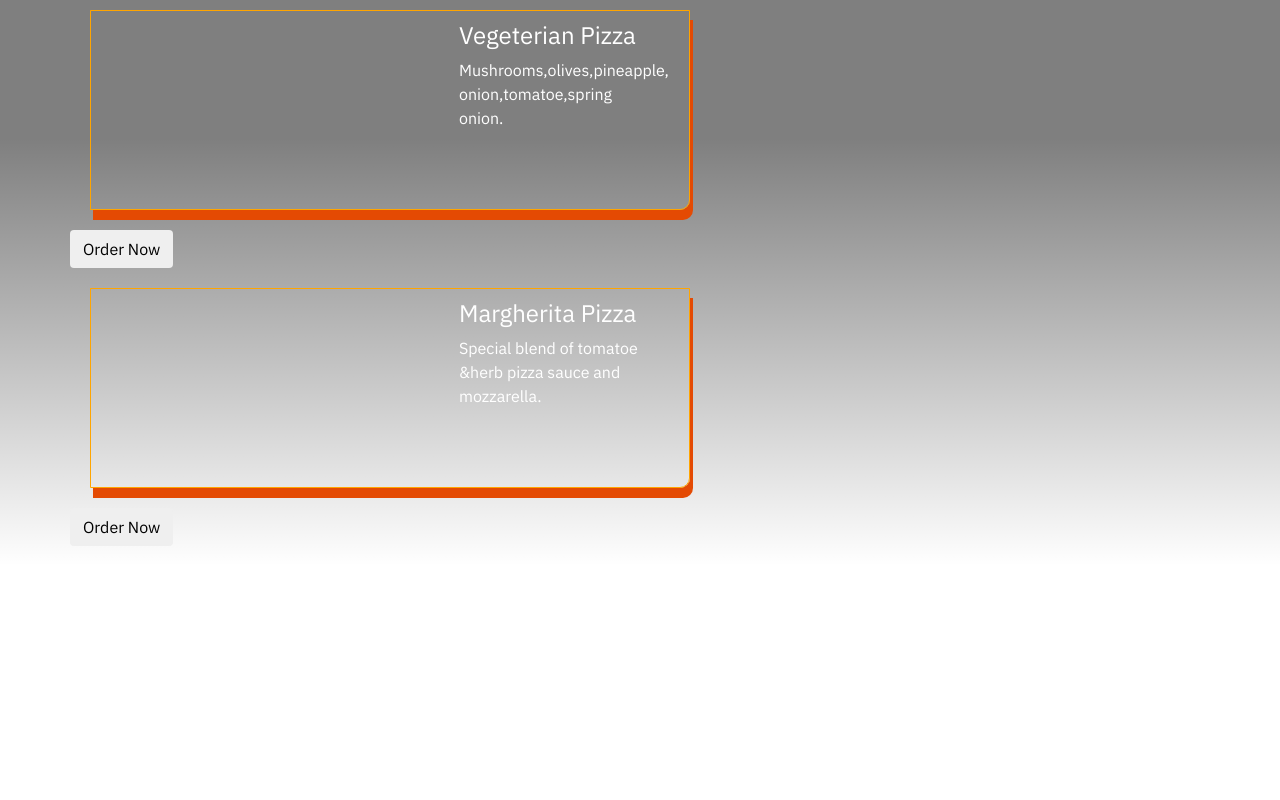
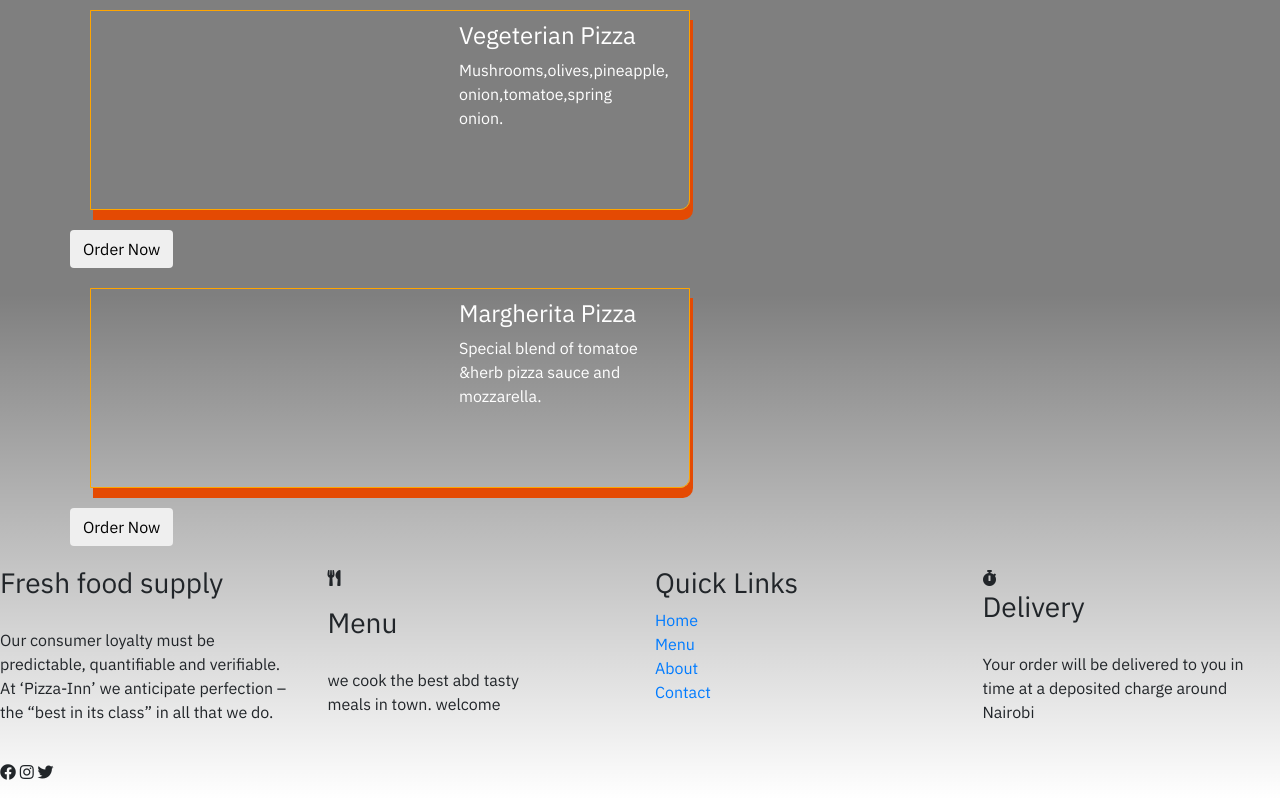
Before and after one commit to EsauKip/Pizza-inn, a plain HTML site: page menu.html in a window 1280 px wide. Shown: the part 714-1514 px from the top of the page. Before the commit the page ends 1280 px from the top, so only its background shows below. Drawn offline with nearby package versions, Linux system fonts and the light colour scheme.

Commit message:
add headers,paragtaphs,icons and links

```diff
--- a/menu.html
+++ b/menu.html
@@ -266,6 +266,34 @@
             </div>
         </div>
     </div>
+    <footer>
+        <div class="row">
+            <div class="col-md-3">
+                <h3>Fresh food supply</h3>
+                <p class="container">Our consumer loyalty must be predictable, quantifiable and verifiable. At ‘Pizza-Inn’ we anticipate perfection – the “best in its class” in all that we do. </p>
+                <p><i class="fab fa-facebook"></i> <i class="fab fa-instagram"></i> <i class="fab fa-twitter"></i></p>
+            </div>
+            <div class="col-md-3">
+                <p><i class="fas fa-utensils ut"></i></p>
+                <h3>Menu</h3>
+                <p class="container">we cook the best abd tasty<br> meals in town. welcome
+                </p>
+            </div>
+            <div class="col md-3">
+                <h3>Quick Links</h3>
+                <a href="index.html">Home</a><br>
+                <a href="menu.html">Menu</a><br>
+                <a href="about.html">About</a><br>
+                <a href="Contact.html">Contact</a>
+            </div>
+            <div class="col-md-3">
+                <i class="fas fa-stopwatch tm"></i>
+                <h3>Delivery</h3>
+                <p class="container">Your order will be delivered to you in <br>time at a deposited charge around Nairobi</p>
+            </div>
+
+        </div>
+    </footer>
 
     <script src="https://code.jquery.com/jquery-3.2.1.slim.min.js " integrity="sha384-KJ3o2DKtIkvYIK3UENzmM7KCkRr/rE9/Qpg6aAZGJwFDMVNA/GpGFF93hXpG5KkN " crossorigin="anonymous "></script>
     <script src="Js/script.js "></script>
```
